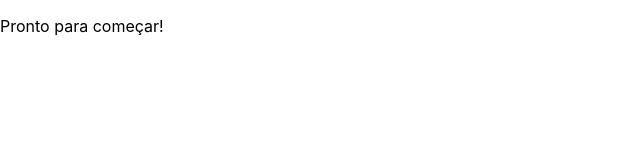
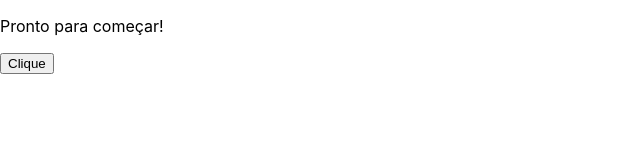
Before and after one commit to future4code/cruz-marketplace6, a React (Create React App) app: page / in a window 1280 px wide. Shown: the top 160 px of the page, without its empty margins (0-640 px from the left). Built offline with nearby package versions, Linux system fonts and the light colour scheme.

Commit message:
Criado acesso a API

```diff
--- /dev/null
+++ b/src/api/api.js
@@ -0,0 +1,13 @@
+import axios from 'axios';
+
+const baseUrl = 'https://us-central1-labenu-apis.cloudfunctions.net/fourUsedThree/products';
+
+export const createProduct = async (body) => {
+    try{
+        return await axios.post(baseUrl,body)
+
+    } catch(er){
+        console.log(er)
+    }
+
+}
--- a/src/components/AppContainer.js
+++ b/src/components/AppContainer.js
@@ -1,11 +1,27 @@
-import React, { Component } from 'react'
+import React, { Component } from "react";
+import { createProduct } from "../api/api";
 
-export class AppContainer extends Component {
-  render() {
-    return (
-      <div>
-        <p>Pronto para começar!</p>
-      </div>
-    )
-  }
+export function AppContainer() {
+  const product1 = () => {
+    const newProduct = {
+      name: "Produto",
+      description: "Esse é um produto muito legal!",
+      price: 10,
+      paymentMethod: "card",
+      category: "Categoria 1",
+      photos: ["https://picsum.photos/300/200"],
+      installments: 3,
+    };
+    console.log("Teste");
+    createProduct(newProduct).then((res) => {
+      console.log(res);
+    });
+  };
+
+  return (
+    <div>
+      <p>Pronto para começar!</p>
+      <button onClick={product1}>Clique</button>
+    </div>
+  );
 }
```
